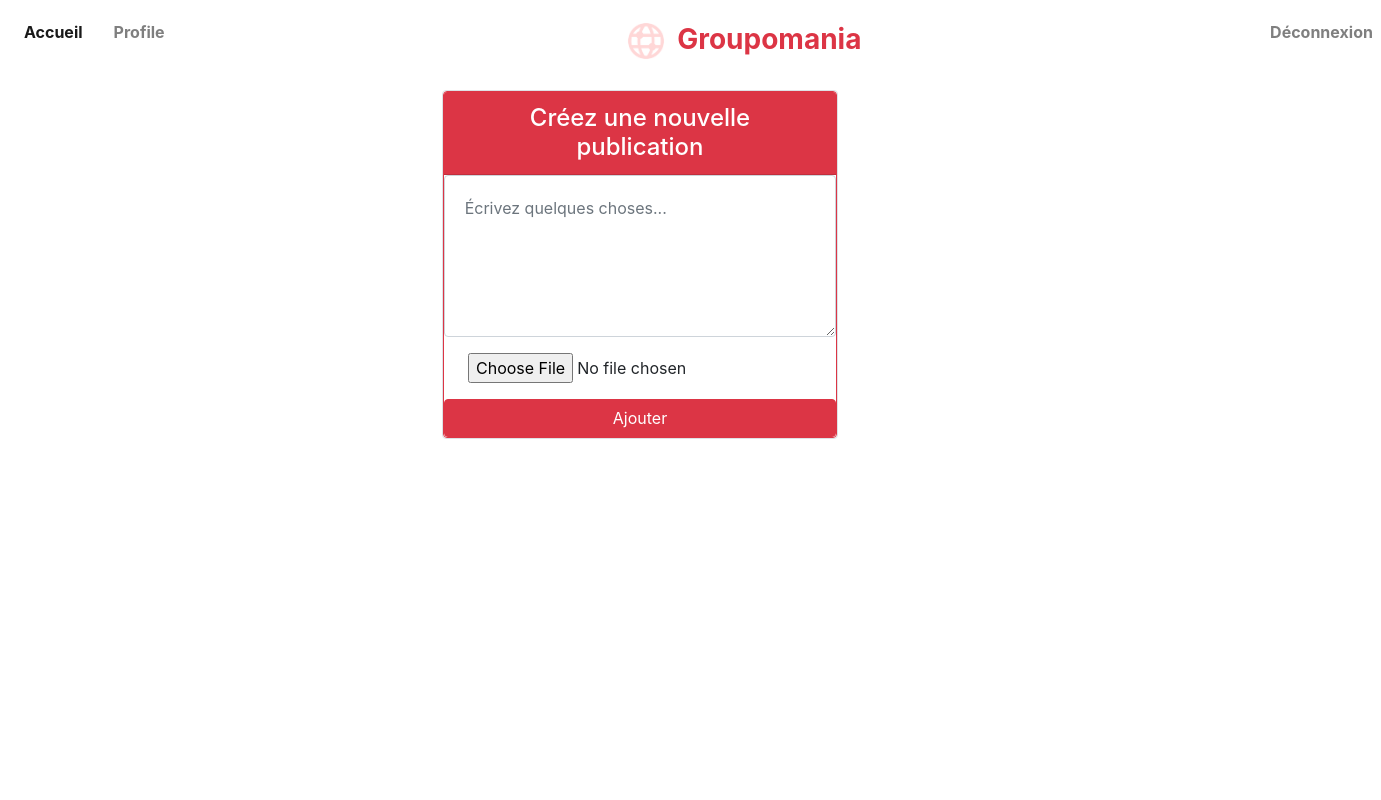
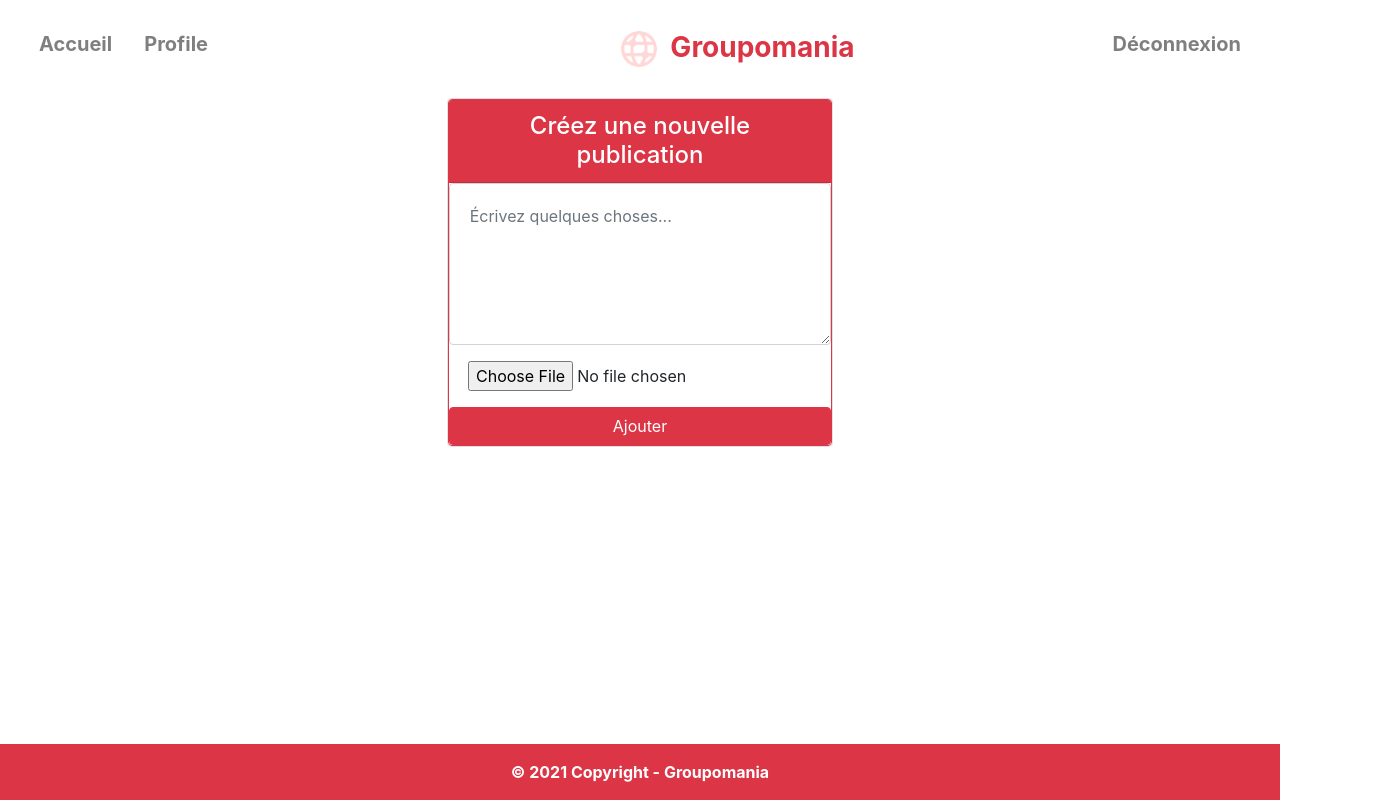
Before and after one commit to Tinany/Faure_Tinany_7_10122020, a Vue app in the folder frontend/: page /#/Home in a window 1280 px wide. Shown: the whole page, 1381 px wide, since content can reach past the window. Built offline with nearby package versions, Linux system fonts and the light colour scheme.

Commit message:
Add header & footer for home page

```diff
--- a/frontend/src/components/Footer.vue
+++ b/frontend/src/components/Footer.vue
@@ -1,7 +1,8 @@
 <template>
-    <div>
-
-    </div>
+  <div class="text-center text-white font-weight-bold p-3 fixed-bottom">
+    © 2021 Copyright -
+    <a class="text-white font-weight-bold" href="https://groupomania.com/">Groupomania</a>
+  </div>
 </template>
 
 <script>
@@ -9,3 +10,9 @@
   name: "Footer",
 };
 </script>
+
+<style scoped>
+  .fixed-bottom{
+    background-color: #dc3545;
+  }
+</style>
--- a/frontend/src/components/Header.vue
+++ b/frontend/src/components/Header.vue
@@ -1,20 +1,20 @@
 <template>
-        <nav class="navbar navbar-expand-lg navbar-light">
-            <ul class="navbar-nav align-middle col-12">
-                <li class="nav-item active">
-                    <router-link to="/Home" class="nav-link mt-1 font-weight-bold">Accueil</router-link>
+        <nav class="navbar navbar-expand-lg navbar-light row">
+            <ul class="navbar-nav col-md-12 col-xl-12">
+                <li class="nav-item mr-md-3">
+                    <router-link to="/Home" class="nav-link mt-md-3 mt-lg-3 mt-xl-3 font-weight-bold h5">Accueil</router-link>
                 </li>
-                <li class="nav-item col-4 mr-5">
-                    <router-link to="/Profile" class="nav-link mt-1 font-weight-bold">Profile</router-link>
+                <li class="nav-item">
+                    <router-link to="/Profile" class="nav-link mt-md-3 mt-lg-3 mt-xl-3 font-weight-bold h5">Profile</router-link>
                 </li>
-                <li class="nav-item col-6 ml-5">
-                    <router-link to="/Home" class="font-weight-bold text-danger nav-link h3">
+                <li class="nav-item mx-auto recenter">
+                    <router-link to="/Home" class="font-weight-bold text-danger nav-link h3 mt-md-1 mt-lg-2 mt-xl-2">
                         <img src="../assets/icon.png" width="50" height="50" alt="">
                         Groupomania
                     </router-link>
                 </li>
-                <li class="nav-item ml-5">
-                    <router-link to="/" class="nav-link mt-1 font-weight-bold">Déconnexion</router-link>
+                <li class="nav-item">
+                    <router-link to="/" class="nav-link mt-md-3 mt-lg-3 mt-xl-3 font-weight-bold h5">Déconnexion</router-link>
                 </li>
             </ul>
         </nav>
@@ -25,3 +25,17 @@
         name: 'Header'
     }
 </script>
+
+<style scoped>
+    .navbar-nav {
+        padding: 0;
+    }
+    @media only screen and (max-width: 992px) {
+        .navbar-nav {
+            flex-direction: row;
+        }
+    }
+    .recenter {
+        margin-left: 32%!important;
+    }
+</style>
--- a/frontend/src/views/Home.vue
+++ b/frontend/src/views/Home.vue
@@ -1,6 +1,6 @@
 <template>
-    <div>
-        <header>
+    <div class="container col-xl-12 col-md-12">
+        <header class="col-xl-12">
             <Header/>
         </header>
         <main>
```
